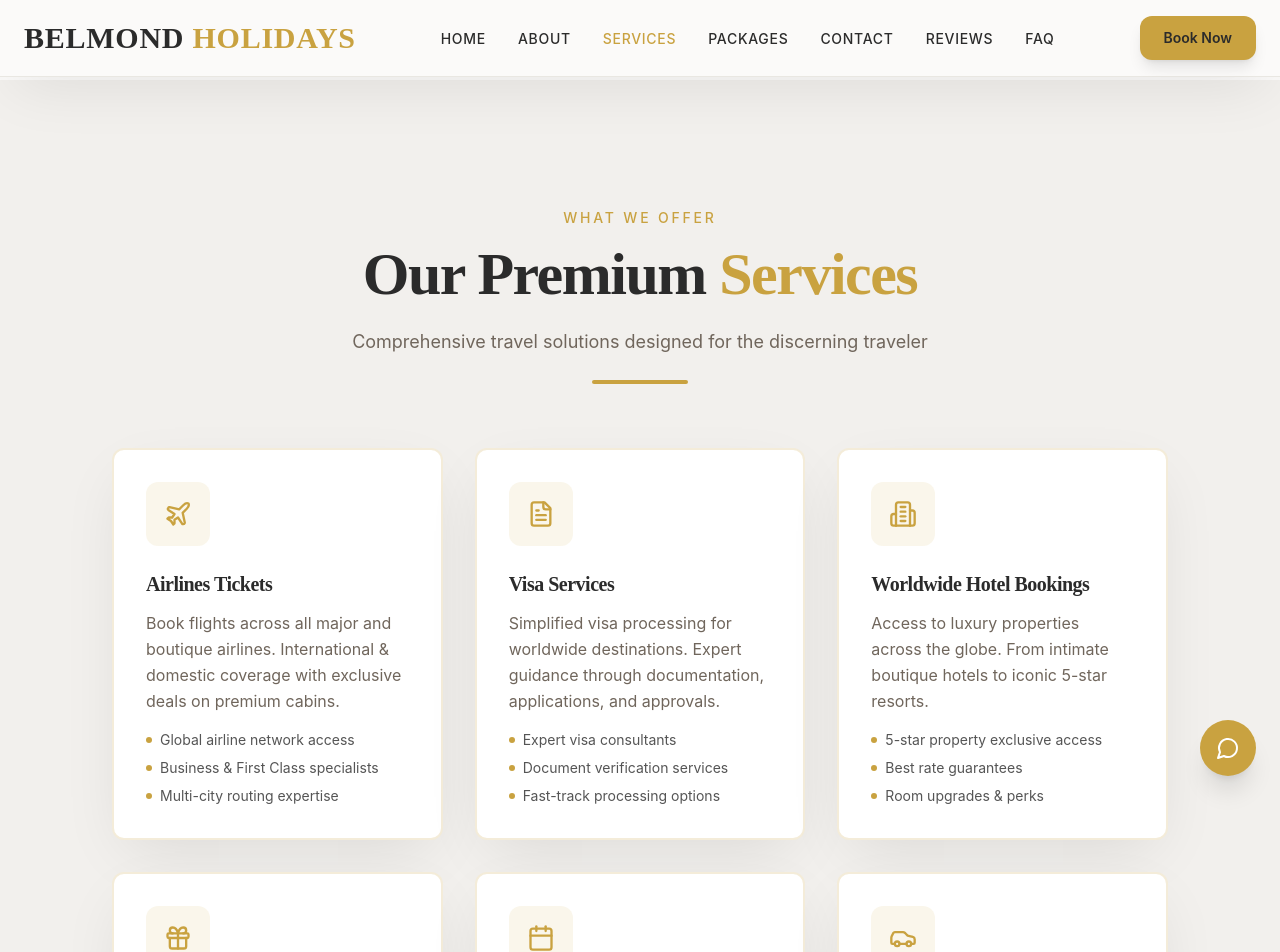
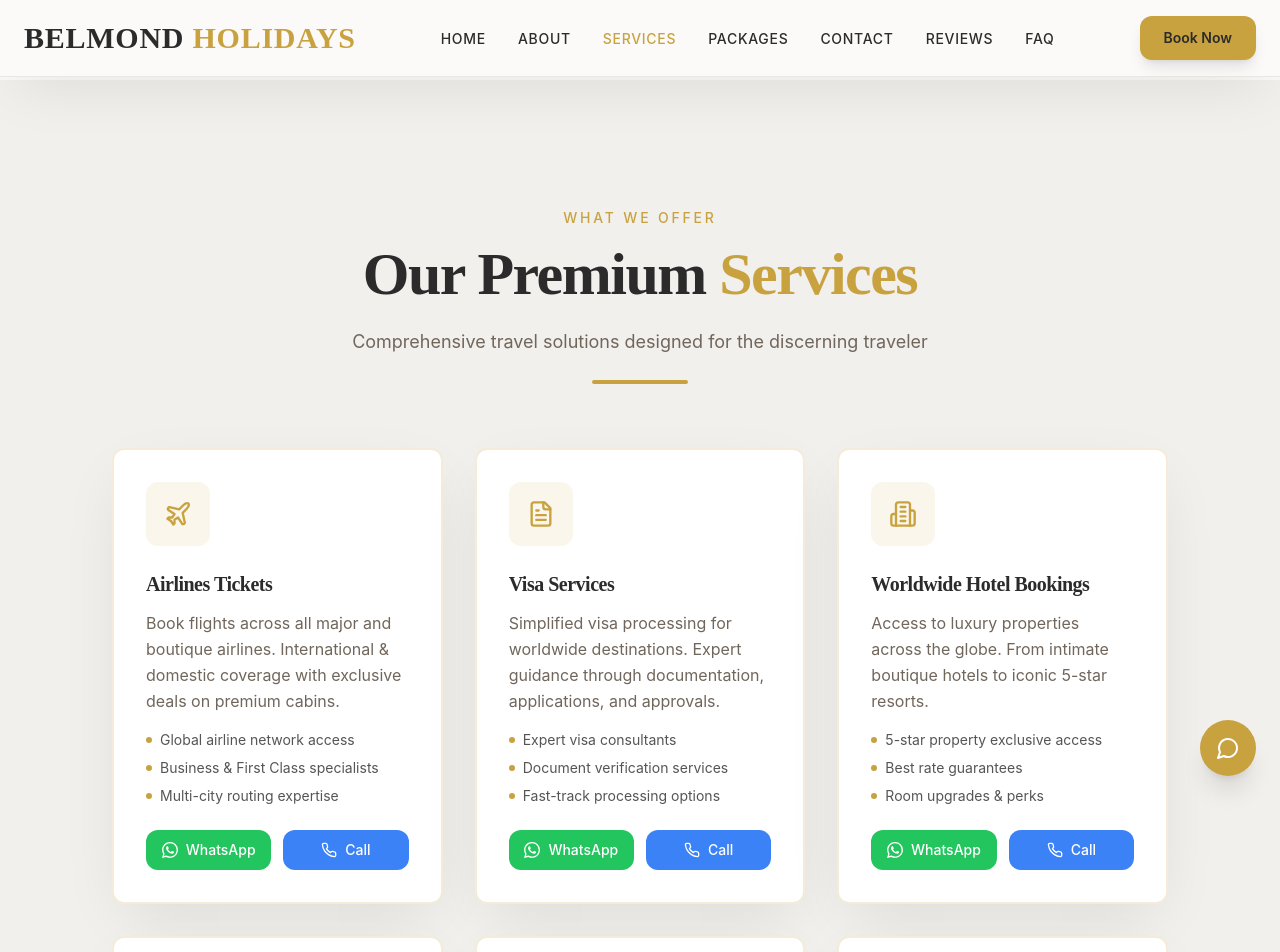
Before and after one commit to Muzammil-Ahm3d/Belmon-Holidays, a React (Vite) app: page /services in a window 1280 px wide. Shown: the top 952 px of the page. Built offline with nearby package versions, Linux system fonts and the light colour scheme; the HTML template or start-up script is replaced by a standard one.

Commit message:
Add WhatsApp and Call buttons to service cards

```diff
--- a/src/components/Services.tsx
+++ b/src/components/Services.tsx
@@ -8,9 +8,14 @@
   Calendar,
   Car,
   Crown,
-  ArrowRight
+  ArrowRight,
+  Phone
 } from 'lucide-react';
 import { Link } from 'react-router-dom';
+
+// Contact constants
+const WHATSAPP_NUMBER = '+1234567890';
+const PHONE_NUMBER = '+1234567890';
 
 const services = [
   {
@@ -148,7 +153,7 @@
               initial={{ opacity: 0, y: 30 }}
               animate={isInView ? { opacity: 1, y: 0 } : {}}
               transition={{ duration: 0.5, delay: index * 0.1 }}
-              className="card-luxury p-8 group"
+              className="card-luxury p-8 group flex flex-col"
             >
               {/* Icon */}
               <div className="w-16 h-16 rounded-xl bg-primary/10 flex items-center justify-center mb-6 group-hover:bg-primary/20 transition-colors duration-300">
@@ -171,7 +176,7 @@
               </p>
 
               {/* Features */}
-              <ul className="space-y-2">
+              <ul className="space-y-2 mb-6">
                 {service.features.slice(0, 3).map((feature, idx) => (
                   <li key={idx} className="flex items-center gap-2 text-sm text-foreground/80">
                     <span className="w-1.5 h-1.5 rounded-full bg-primary" />
@@ -179,6 +184,28 @@
                   </li>
                 ))}
               </ul>
+
+              {/* Contact Buttons */}
+              <div className="flex gap-3 mt-auto">
+                <a
+                  href={`https://wa.me/${WHATSAPP_NUMBER.replace(/[^0-9]/g, '')}?text=Hi, I'm interested in your ${service.name} service`}
+                  target="_blank"
+                  rel="noopener noreferrer"
+                  className="flex-1 flex items-center justify-center gap-2 py-2.5 bg-green-500 hover:bg-green-600 text-white rounded-lg text-sm font-medium transition-colors"
+                >
+                  <svg viewBox="0 0 24 24" fill="currentColor" className="w-4 h-4">
+                    <path d="M17.472 14.382c-.297-.149-1.758-.867-2.03-.967-.273-.099-.471-.148-.67.15-.197.297-.767.966-.94 1.164-.173.199-.347.223-.644.075-.297-.15-1.255-.463-2.39-1.475-.883-.788-1.48-1.761-1.653-2.059-.173-.297-.018-.458.13-.606.134-.133.298-.347.446-.52.149-.174.198-.298.298-.497.099-.198.05-.371-.025-.52-.075-.149-.669-1.612-.916-2.207-.242-.579-.487-.5-.669-.51-.173-.008-.371-.01-.57-.01-.198 0-.52.074-.792.372-.272.297-1.04 1.016-1.04 2.479 0 1.462 1.065 2.875 1.213 3.074.149.198 2.096 3.2 5.077 4.487.709.306 1.262.489 1.694.625.712.227 1.36.195 1.871.118.571-.085 1.758-.719 2.006-1.413.248-.694.248-1.289.173-1.413-.074-.124-.272-.198-.57-.347m-5.421 7.403h-.004a9.87 9.87 0 01-5.031-1.378l-.361-.214-3.741.982.998-3.648-.235-.374a9.86 9.86 0 01-1.51-5.26c.001-5.45 4.436-9.884 9.888-9.884 2.64 0 5.122 1.03 6.988 2.898a9.825 9.825 0 012.893 6.994c-.003 5.45-4.437 9.884-9.885 9.884m8.413-18.297A11.815 11.815 0 0012.05 0C5.495 0 .16 5.335.157 11.892c0 2.096.547 4.142 1.588 5.945L.057 24l6.305-1.654a11.882 11.882 0 005.683 1.448h.005c6.554 0 11.89-5.335 11.893-11.893a11.821 11.821 0 00-3.48-8.413z" />
+                  </svg>
+                  WhatsApp
+                </a>
+                <a
+                  href={`tel:${PHONE_NUMBER}`}
+                  className="flex-1 flex items-center justify-center gap-2 py-2.5 bg-blue-500 hover:bg-blue-600 text-white rounded-lg text-sm font-medium transition-colors"
+                >
+                  <Phone size={16} />
+                  Call
+                </a>
+              </div>
             </motion.div>
           ))}
         </div>
```
